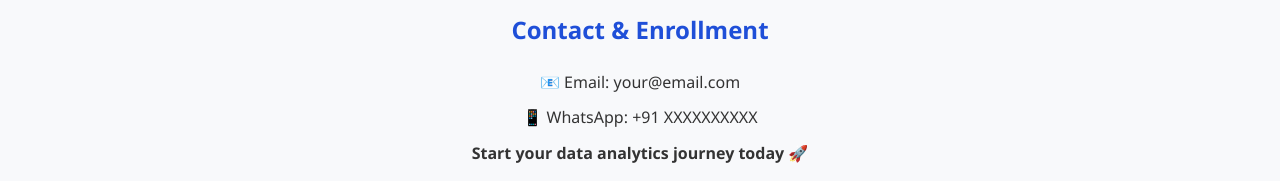
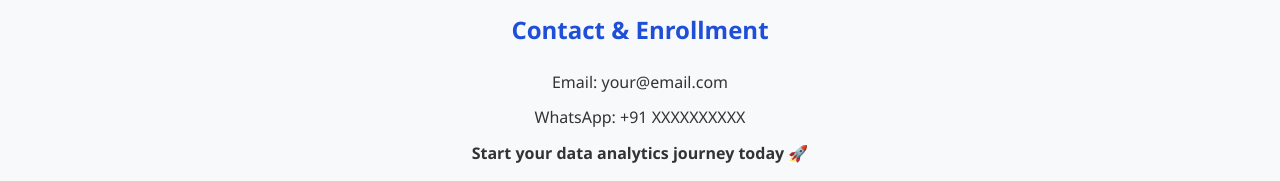
Before and after one commit to gautamrathnam/dataskillhatch, a plain HTML site: page index.html in a window 1280 px wide. Shown: the part 1606-1787 px from the top of the page. Drawn offline with Linux system fonts and the light colour scheme; files whose address does not match are found by name.

Commit message:
index.html

```diff
--- a/index.html
+++ b/index.html
@@ -73,8 +73,8 @@
 
 <section class="section contact">
     <h2>Contact & Enrollment</h2>
-    <p>📧 Email: your@email.com</p>
-    <p>📱 WhatsApp: +91 XXXXXXXXXX</p>
+    <p>Email: your@email.com</p>
+    <p>WhatsApp: +91 XXXXXXXXXX</p>
     <p class="cta">Start your data analytics journey today 🚀</p>
 </section>
 
```
